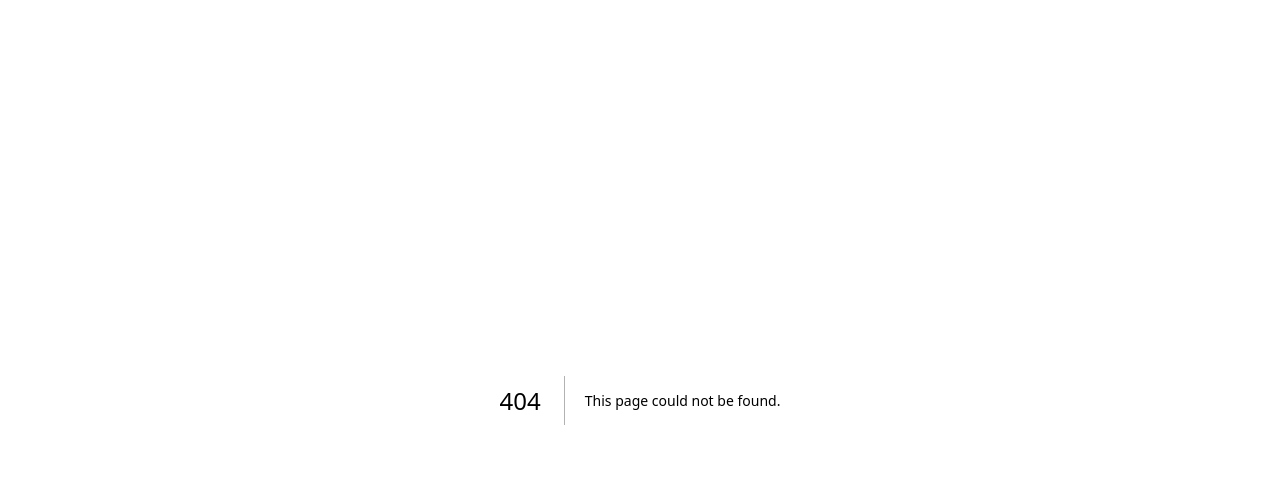
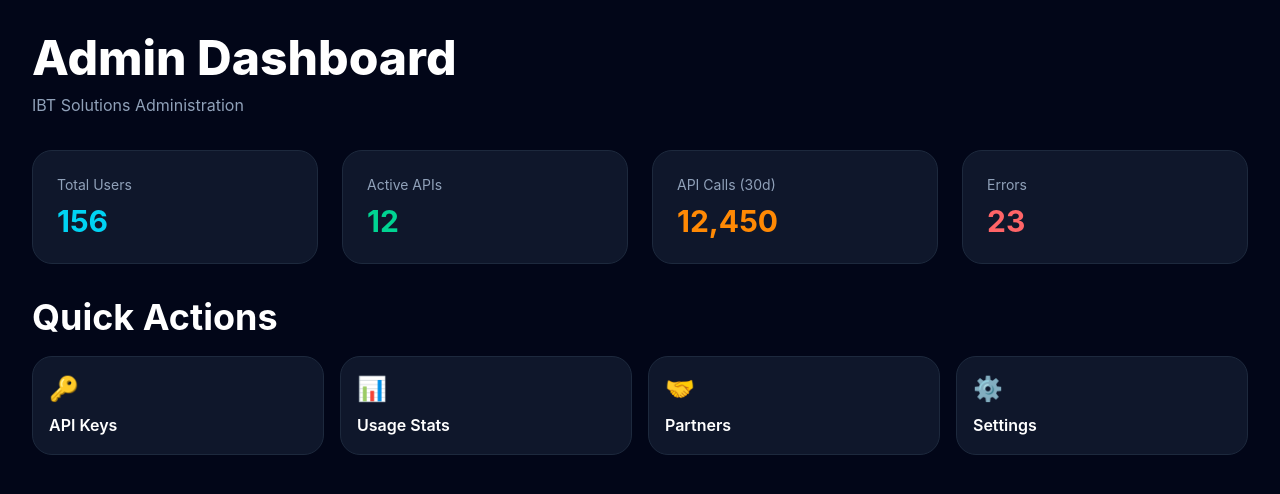
Before and after one commit to 211skilli211/bquikr_app, a Next.js app: page /admin in a window 1280 px wide. Before the commit this address had no page. Shown: the top 494 px of the page. Built offline with nearby package versions, Linux system fonts and the light colour scheme.

Commit message:
feat: Add admin and dashboard pages for bquikr

```diff
--- /dev/null
+++ b/src/app/admin/page.tsx
@@ -0,0 +1,72 @@
+'use client';
+
+import { useState, useEffect } from 'react';
+import Link from 'next/link';
+import { useRouter } from 'next/navigation';
+
+export default function AdminDashboard() {
+    const router = useRouter();
+    const [stats, setStats] = useState({
+        totalUsers: 0,
+        activeAPIs: 0,
+        apiCalls: 0,
+        errors: 0
+    });
+
+    useEffect(() => {
+        setStats({
+            totalUsers: 156,
+            activeAPIs: 12,
+            apiCalls: 12450,
+            errors: 23
+        });
+    }, []);
+
+    return (
+        <div className="min-h-screen bg-slate-950 text-white p-8">
+            <div className="max-w-7xl mx-auto">
+                <h1 className="text-3xl font-bold mb-2">Admin Dashboard</h1>
+                <p className="text-slate-400 mb-8">IBT Solutions Administration</p>
+
+                <div className="grid grid-cols-1 md:grid-cols-2 lg:grid-cols-4 gap-6 mb-8">
+                    <div className="bg-slate-900 p-6 rounded-xl border border-slate-800">
+                        <div className="text-slate-400 text-sm mb-2">Total Users</div>
+                        <div className="text-3xl font-bold text-cyan-400">{stats.totalUsers}</div>
+                    </div>
+                    <div className="bg-slate-900 p-6 rounded-xl border border-slate-800">
+                        <div className="text-slate-400 text-sm mb-2">Active APIs</div>
+                        <div className="text-3xl font-bold text-emerald-400">{stats.activeAPIs}</div>
+                    </div>
+                    <div className="bg-slate-900 p-6 rounded-xl border border-slate-800">
+                        <div className="text-slate-400 text-sm mb-2">API Calls (30d)</div>
+                        <div className="text-3xl font-bold text-orange-400">{stats.apiCalls.toLocaleString()}</div>
+                    </div>
+                    <div className="bg-slate-900 p-6 rounded-xl border border-slate-800">
+                        <div className="text-slate-400 text-sm mb-2">Errors</div>
+                        <div className="text-3xl font-bold text-red-400">{stats.errors}</div>
+                    </div>
+                </div>
+
+                <h2 className="text-xl font-bold mb-4">Quick Actions</h2>
+                <div className="grid grid-cols-2 md:grid-cols-4 gap-4">
+                    <Link href="/admin/api-keys" className="bg-slate-900 p-4 rounded-xl border border-slate-800 hover:border-cyan-500 transition-colors">
+                        <div className="text-2xl mb-2">🔑</div>
+                        <div className="font-semibold">API Keys</div>
+                    </Link>
+                    <Link href="/admin/usage" className="bg-slate-900 p-4 rounded-xl border border-slate-800 hover:border-cyan-500 transition-colors">
+                        <div className="text-2xl mb-2">📊</div>
+                        <div className="font-semibold">Usage Stats</div>
+                    </Link>
+                    <Link href="/admin/partners" className="bg-slate-900 p-4 rounded-xl border border-slate-800 hover:border-cyan-500 transition-colors">
+                        <div className="text-2xl mb-2">🤝</div>
+                        <div className="font-semibold">Partners</div>
+                    </Link>
+                    <Link href="/admin/settings" className="bg-slate-900 p-4 rounded-xl border border-slate-800 hover:border-cyan-500 transition-colors">
+                        <div className="text-2xl mb-2">⚙️</div>
+                        <div className="font-semibold">Settings</div>
+                    </Link>
+                </div>
+            </div>
+        </div>
+    );
+}
--- /dev/null
+++ b/src/app/dashboard/page.tsx
@@ -0,0 +1,63 @@
+'use client';
+
+import { useState, useEffect } from 'react';
+import { useRouter } from 'next/navigation';
+
+export default function DashboardPage() {
+    const router = useRouter();
+
+    return (
+        <div className="min-h-screen bg-slate-950 text-white p-8">
+            <div className="max-w-7xl mx-auto">
+                <h1 className="text-3xl font-bold mb-2">Dashboard</h1>
+                <p className="text-slate-400 mb-8">Welcome to IBT Solutions</p>
+
+                <div className="grid grid-cols-1 md:grid-cols-3 gap-6">
+                    <div className="bg-slate-900 p-6 rounded-xl border border-slate-800">
+                        <h3 className="text-lg font-semibold mb-4">My APIs</h3>
+                        <div className="space-y-2">
+                            <div className="flex justify-between items-center py-2 border-b border-slate-800">
+                                <span className="text-slate-400">POI API</span>
+                                <span className="text-emerald-400">Active</span>
+                            </div>
+                            <div className="flex justify-between items-center py-2 border-b border-slate-800">
+                                <span className="text-slate-400">Marine API</span>
+                                <span className="text-emerald-400">Active</span>
+                            </div>
+                            <div className="flex justify-between items-center py-2 border-b border-slate-800">
+                                <span className="text-slate-400">Weather API</span>
+                                <span className="text-emerald-400">Active</span>
+                            </div>
+                            <div className="flex justify-between items-center py-2">
+                                <span className="text-slate-400">Currency API</span>
+                                <span className="text-emerald-400">Active</span>
+                            </div>
+                        </div>
+                    </div>
+
+                    <div className="bg-slate-900 p-6 rounded-xl border border-slate-800">
+                        <h3 className="text-lg font-semibold mb-4">Usage This Month</h3>
+                        <div className="text-4xl font-bold text-cyan-400 mb-2">12,450</div>
+                        <div className="text-slate-400">API calls</div>
+                        <div className="mt-4 text-sm text-slate-500">Limit: 50,000</div>
+                    </div>
+
+                    <div className="bg-slate-900 p-6 rounded-xl border border-slate-800">
+                        <h3 className="text-lg font-semibold mb-4">Quick Links</h3>
+                        <div className="space-y-3">
+                            <a href="/api-services" className="block p-3 bg-slate-800 rounded-lg hover:bg-slate-700 transition-colors">
+                                📚 API Documentation
+                            </a>
+                            <a href="/tools" className="block p-3 bg-slate-800 rounded-lg hover:bg-slate-700 transition-colors">
+                                🛠 Developer Tools
+                            </a>
+                            <a href="/geospatial" className="block p-3 bg-slate-800 rounded-lg hover:bg-slate-700 transition-colors">
+                                🗺️ Geospatial Map
+                            </a>
+                        </div>
+                    </div>
+                </div>
+            </div>
+        </div>
+    );
+}
```
